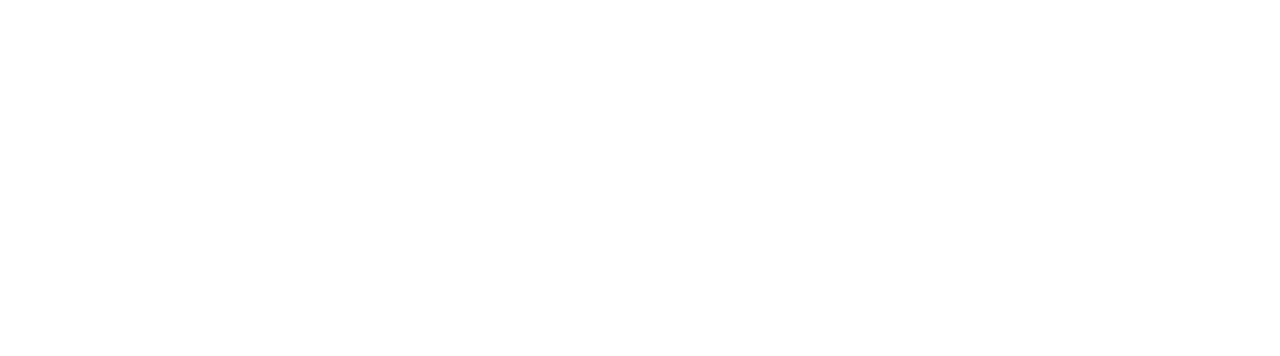
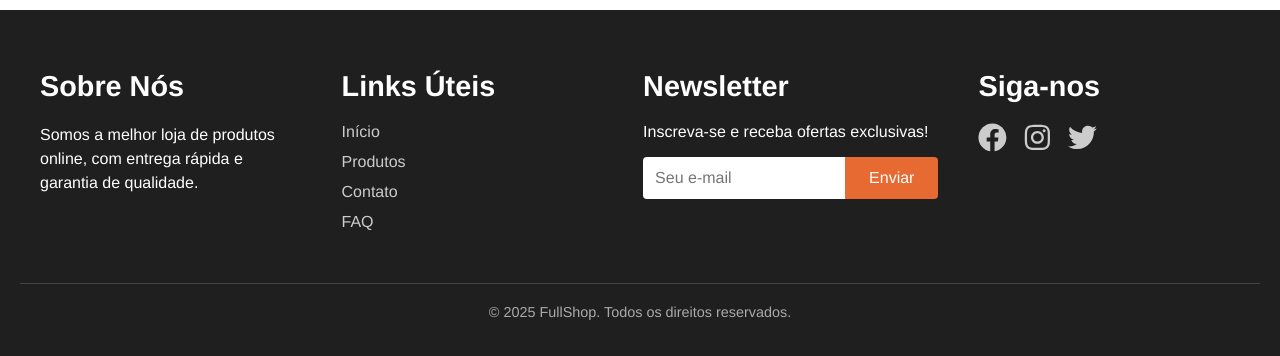
Before and after one commit to GRodrigues10/E-Commerce, a Next.js app: page / in a window 1280 px wide. Shown: the part 3190-3546 px from the top of the page. Before the commit the page ends 3200 px from the top, so only its background shows below. Built offline with nearby package versions, Linux system fonts and the light colour scheme.

Commit message:
feat(footer): Implementar Footer

```diff
--- a/package.json
+++ b/package.json
@@ -13,6 +13,7 @@
     "next": "15.5.3",
     "react": "19.1.0",
     "react-dom": "19.1.0",
+    "react-icons": "^5.5.0",
     "styled-components": "^6.1.19"
   },
   "devDependencies": {
--- a/src/app/page.tsx
+++ b/src/app/page.tsx
@@ -2,6 +2,7 @@
 
 import Banner from "@/components/Banner/Banner";
 import BestSellers from "@/components/BestSellers/BestSellers";
+import Footer from "@/components/Footer/Footer";
 import Header from "@/components/Header/Header";
 import Reviews from "@/components/Reviews/Reviews";
 import Trending from "@/components/Trending/Trending";
@@ -15,6 +16,7 @@
      <Trending/>
      <BestSellers/>
      <Reviews/>
+     <Footer/>
      </>
 
   );
--- /dev/null
+++ b/src/components/Footer/Footer.styled.ts
@@ -0,0 +1,121 @@
+// Footer.styled.ts
+import styled from "styled-components";
+
+export const ContainerFooter = styled.footer`
+  width: 100%;
+  background-color: #1f1f1f;
+  color: #fff;
+  padding: 60px 20px;
+
+`;
+
+export const FooterInner = styled.div`
+  max-width: 1200px;
+  margin: 0 auto;
+  display: grid;
+  grid-template-columns: 1fr;
+  gap: 40px;
+
+  @media (min-width: 768px) {
+    grid-template-columns: repeat(4, 1fr);
+  }
+`;
+
+export const AboutUs = styled.div`
+  h2 {
+    font-size: 1.8rem;
+    margin-bottom: 20px;
+  }
+  p {
+    font-size: 1rem;
+    line-height: 1.5;
+  }
+`;
+
+export const UtilsLinks = styled.div`
+  h2 {
+    font-size: 1.8rem;
+    margin-bottom: 20px;
+  }
+  ul {
+    list-style: none;
+    padding: 0;
+  }
+  li {
+    margin-bottom: 12px;
+    a {
+      color: #ccc;
+      text-decoration: none;
+      &:hover {
+        color: #fff;
+      }
+    }
+  }
+`;
+
+export const Newsletter = styled.div`
+  h2 {
+    font-size: 1.8rem;
+    margin-bottom: 20px;
+  }
+  p {
+    font-size: 1rem;
+    margin-bottom: 16px;
+  }
+  form {
+    display: flex;
+    width: 100%;
+
+    input {
+      flex: 1;
+      padding: 12px;
+      border: none;
+      border-radius: 4px 0 0 4px;
+      font-size: 1rem;
+      outline: none;
+    }
+
+    button {
+      padding: 12px 24px;
+      border: none;
+      background-color: #E86A33;
+      color: white;
+      font-size: 1rem;
+      cursor: pointer;
+      border-radius: 0 4px 4px 0;
+      transition: background 0.3s;
+      &:hover {
+        background-color: rgba(223, 69, 69, 1);
+      }
+    }
+  }
+`;
+
+export const SocialMedia = styled.div`
+  h2 {
+    font-size: 1.8rem;
+    margin-bottom: 20px;
+  }
+  .links {
+    display: flex;
+    gap: 16px;
+
+    a {
+      font-size: 1.8rem;
+      color: #ccc;
+      transition: color 0.3s;
+      &:hover {
+        color: #fff;
+      }
+    }
+  }
+`;
+
+export const FooterBottom = styled.div`
+  margin-top: 40px;
+  border-top: 1px solid #444;
+  padding-top: 20px;
+  text-align: center;
+  font-size: 0.9rem;
+  color: #aaa;
+`;
--- /dev/null
+++ b/src/components/Footer/Footer.tsx
@@ -0,0 +1,62 @@
+// Footer.tsx
+import React from "react";
+import Link from "next/link";
+import {
+  ContainerFooter,
+  FooterInner,
+  AboutUs,
+  UtilsLinks,
+  Newsletter,
+  SocialMedia,
+  FooterBottom,
+} from "./Footer.styled";
+import { FaFacebook, FaTwitter, FaInstagram } from "react-icons/fa";
+
+const Footer: React.FC = () => {
+  return (
+    <ContainerFooter>
+      <FooterInner>
+        <AboutUs>
+          <h2>Sobre Nós</h2>
+          <p>
+            Somos a melhor loja de produtos online, com entrega rápida e garantia de qualidade.
+          </p>
+        </AboutUs>
+
+        <UtilsLinks>
+          <h2>Links Úteis</h2>
+          <ul>
+            <li><Link href="#">Início</Link></li>
+            <li><Link href="#">Produtos</Link></li>
+            <li><Link href="#">Contato</Link></li>
+            <li><Link href="#">FAQ</Link></li>
+          </ul>
+        </UtilsLinks>
+
+        <Newsletter>
+          <h2>Newsletter</h2>
+          <p>Inscreva-se e receba ofertas exclusivas!</p>
+          <form onSubmit={(e) => { e.preventDefault(); /* lógica de envio */ }}>
+            <input type="email" placeholder="Seu e-mail" required />
+            <button type="submit">Enviar</button>
+          </form>
+        </Newsletter>
+
+        <SocialMedia>
+          <h2>Siga-nos</h2>
+          <div className="links">
+            <Link href="#"><FaFacebook /></Link>
+            <Link href="#"><FaInstagram /></Link>
+            <Link href="#"><FaTwitter /></Link>
+          </div>
+        </SocialMedia>
+      </FooterInner>
+
+      <FooterBottom>
+        © {new Date().getFullYear()} FullShop. Todos os direitos reservados.
+      </FooterBottom>
+    </ContainerFooter>
+  );
+};
+
+export default Footer;
```
Also changed, not shown: 1 other file (tests, documents, lock files or other folders).
